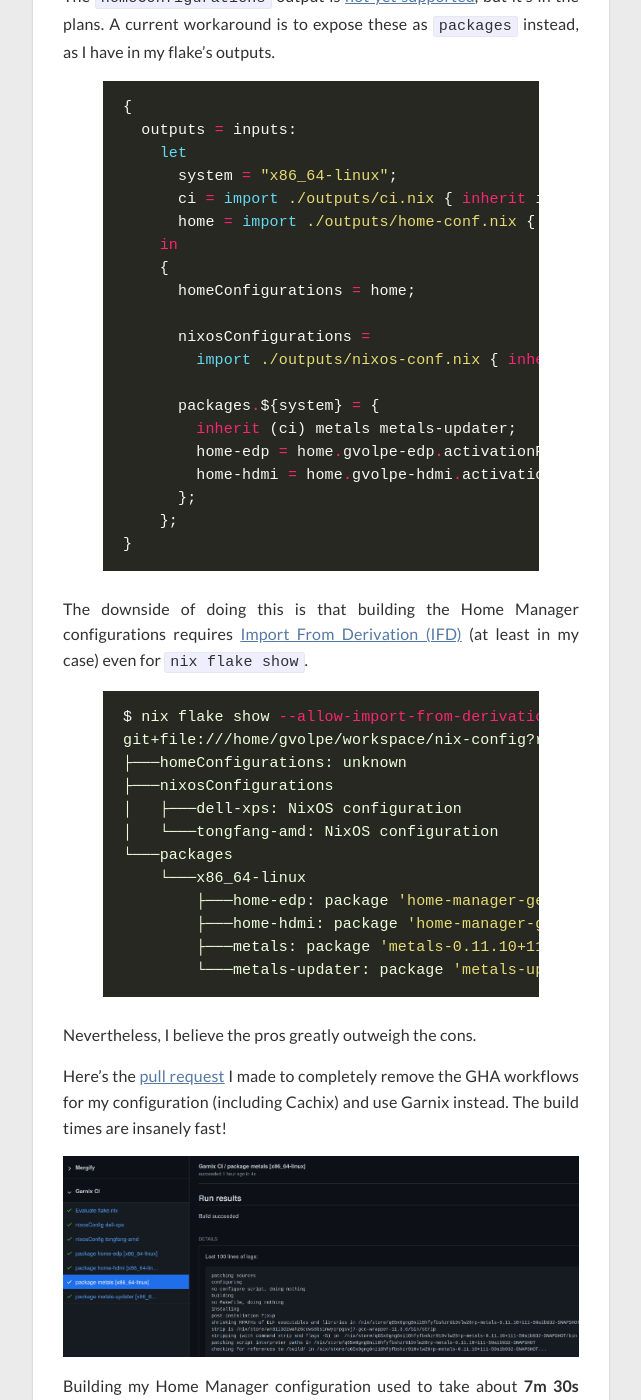
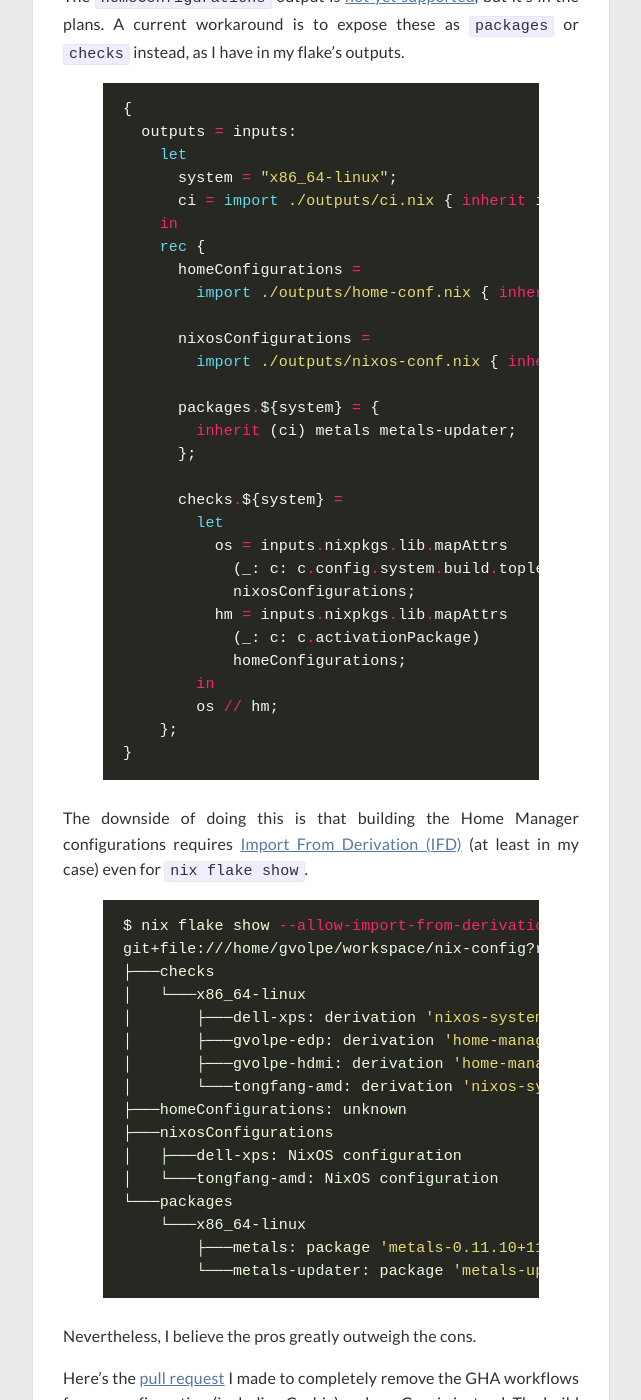
Before and after one commit to gvolpe/blog-comments, a Jekyll site: the page built from _posts/2023-02-07-garnix.md, in a window 1280 px wide and 1400 px high, scrolled down 1590 px. Shown: the whole window, without its empty margins (319-960 px from the left). Built offline with Jekyll 4.4.1, drawn with Linux system fonts in a browser that asks for light colours; nearby versions of some CDN libraries; some of the changed text lies outside the part shown.

Commit message:
update post with latest changes

```diff
--- a/_posts/2023-02-07-garnix.md
+++ b/_posts/2023-02-07-garnix.md
@@ -18,7 +18,7 @@ Once you install the Garnix CI app in your Github account and enable the reposit
 
 ![app](../images/garnix-app.png)
 
-The `homeConfigurations` output is [not yet supported](https://github.com/garnix-io/issues/issues/24), but it's in the plans. A current workaround is to expose these as `packages` instead, as I have in my flake's outputs.
+The `homeConfigurations` output is [not yet supported](https://github.com/garnix-io/issues/issues/24), but it's in the plans. A current workaround is to expose these as `packages` or `checks` instead, as I have in my flake's outputs.
 
 {% highlight nix %}
 {
@@ -26,19 +26,28 @@ The `homeConfigurations` output is [not yet supported](https://github.com/garnix
     let
       system = "x86_64-linux";
       ci = import ./outputs/ci.nix { inherit inputs system; };
-      home = import ./outputs/home-conf.nix { inherit inputs system; };
     in
-    {
-      homeConfigurations = home;
+    rec {
+      homeConfigurations =
+        import ./outputs/home-conf.nix { inherit inputs system; };
 
       nixosConfigurations =
         import ./outputs/nixos-conf.nix { inherit inputs system; };
 
       packages.${system} = {
         inherit (ci) metals metals-updater;
-        home-edp = home.gvolpe-edp.activationPackage;
-        home-hdmi = home.gvolpe-hdmi.activationPackage;
       };
+
+      checks.${system} =
+        let
+          os = inputs.nixpkgs.lib.mapAttrs
+            (_: c: c.config.system.build.toplevel)
+            nixosConfigurations;
+          hm = inputs.nixpkgs.lib.mapAttrs
+            (_: c: c.activationPackage)
+            homeConfigurations;
+        in
+        os // hm;
     };
 }
 {% endhighlight %}
@@ -48,15 +57,19 @@ The downside of doing this is that building the Home Manager configurations requ
 {% highlight bash %}
 $ nix flake show --allow-import-from-derivation
 git+file:///home/gvolpe/workspace/nix-config?ref=...
+├───checks
+│   └───x86_64-linux
+│       ├───dell-xps: derivation 'nixos-system-dell-xps-15-9560-23.05.20230202.a100acd'
+│       ├───gvolpe-edp: derivation 'home-manager-generation'
+│       ├───gvolpe-hdmi: derivation 'home-manager-generation'
+│       └───tongfang-amd: derivation 'nixos-system-tongfang-amd-23.05.20230202.a100acd'
 ├───homeConfigurations: unknown
 ├───nixosConfigurations
 │   ├───dell-xps: NixOS configuration
 │   └───tongfang-amd: NixOS configuration
 └───packages
     └───x86_64-linux
-        ├───home-edp: package 'home-manager-generation'
-        ├───home-hdmi: package 'home-manager-generation'
-        ├───metals: package 'metals-0.11.10+111-59a1b932-SNAPSHOT'
+        ├───metals: package 'metals-0.11.10+117-476976c1-SNAPSHOT'
         └───metals-updater: package 'metals-updater-script'
 {% endhighlight %}
 
@@ -86,17 +99,10 @@ First of all, it gets all the attribute names of the supported outputs, e.g.
 
 {% highlight bash %}
 $ nix eval .#packages.x86_64-linux --apply builtins.attrNames --json
-["home-edp","home-hdmi","metals","metals-updater"]
+["metals","metals-updater"]
 
-$ nix eval .#nixosConfigurations --apply builtins.attrNames --json
-["dell-xps","tongfang-amd"]
-{% endhighlight %}
-
-According to this, supporting `homeConfigurations` should not be that hard, but there may be more to it.
-
-{% highlight bash %}
-$ nix eval .#homeConfigurations --apply builtins.attrNames --json
-["gvolpe-edp","gvolpe-hdmi"]
+$ nix eval .#checks.x86_64-linux --apply builtins.attrNames --json
+["dell-xps","gvolpe-edp","gvolpe-hdmi","tongfang-amd"]
 {% endhighlight %}
 
 Next, it builds every attribute previously collected in *parallel*.
@@ -105,8 +111,7 @@ Next, it builds every attribute previously collected in *parallel*.
 $ nix build .#metals --json
 [{"drvPath":"/nix/store/4kql56jcvr6q0fihw2wqq56gqpf6h9gl-metals-0.11.10+111-59a1b932-SNAPSHOT.drv","outputs":{"out":"/nix/store/q65x0gng6ni18hfyfbshzr910vlw28rp-metals-0.11.10+111-59a1b932-SNAPSHOT"},"startTime":0,"stopTime":0}]
 
-$ nix build .#home-hdmi --json
-[{"drvPath":"/nix/store/wb31m320kq32b6wvclvdwnq16kgblwz0-home-manager-generation.drv","outputs":{"out":"/nix/store/1xhxwpcsg97rgmp1hanr8lzszn3hhfd2-home-manager-generation"},"startTime":0,"stopTime":0}]
+$ nix flake check # don't really know what happens after this
 {% endhighlight %}
 
 Finally, it uses the derivation (`drvPath`) of the outputs to query the nix log (or other heuristics when not available). I don't know exactly what this means, but by running the following command:
```
Also changed, not shown: images/garnix-actions.png, images/garnix-home.png, images/garnix-logs.png.
